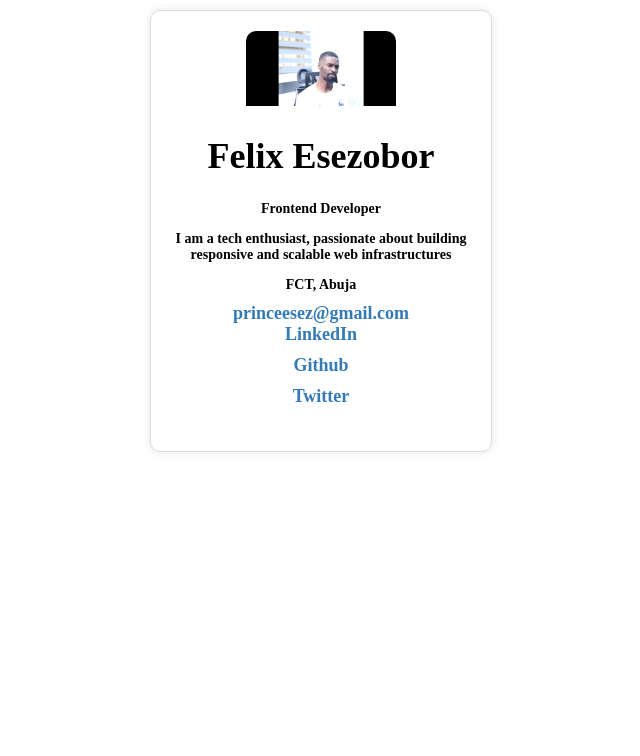
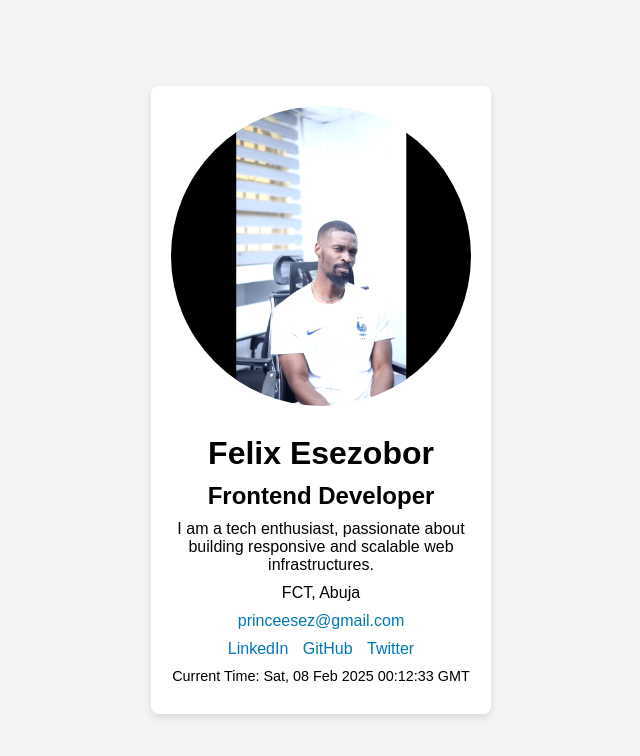
Before and after one commit to Princeesez/Profile-Card, a plain HTML site: page index.html in a window 1280 px wide. Shown: the whole page, without its empty margins (319-959 px from the left). Drawn offline with Linux system fonts and the light colour scheme.

Commit message:
made changes in HTML, CSS and Js

```diff
--- a/index.html
+++ b/index.html
@@ -7,23 +7,21 @@
     <link rel="stylesheet" href="style.css">
 </head>
 <body>
-    <div class="profile-card">
-            <img src="Felix.jpg" alt="Profile Picture" data-testid="profilePicture" class="profile-picture">
 
-        <h1 data-testid="fullName">Felix Esezobor</h1>
-        <p data-testid="jobTitle">Frontend Developer</p>
-        <p data-testid="shortBio" class="shortBio">I am a tech enthusiast, passionate about building responsive and scalable web infrastructures</p>
-        <p data-testid="currentLocation">FCT, Abuja</p>
-                <a href="" data-testid="emailAddress">princeesez@gmail.com</a>
-<ul data-testid="socialLinks">
-    <li><a href="https://www.linkedin.com/in/esezobor-felix-1970a713a/">LinkedIn</a>
-        <li><a href="https://github.com/Princeesez">Github</a>
-                <li><a href="https://x.com/princeesez">Twitter</a>
-    </li>
-</ul>
-<p data-testid="currentTimeUTC" id="currentTimeUTC"></p>
+    <div class="profile-card" data-testid="profileCard">
+    <img src="Felix.jpg" alt="Profile Picture" data-testid="profilePicture" class="profile-picture">
+    <h1 data-testid="fullName">Felix Esezobor</h1>
+    <h2 data-testid="jobTitle">Frontend Developer</h2>
+    <p data-testid="shortBio">I am a tech enthusiast, passionate about building responsive and scalable web infrastructures.</p>
+    <p data-testid="currentLocation">FCT, Abuja</p>
+    <p data-testid="emailAddress"><a href="mailto:princeesez@gmail.com">princeesez@gmail.com</a></p>
+    <div data-testid="socialLinks">
+        <a href="https://www.linkedin.com/in/esezobor-felix-1970a713a/" target="_blank">LinkedIn</a>
+        <a href="https://github.com/princeesez" target="_blank">GitHub</a>
+        <a href="https://twitter.com/princeesez" target="_blank">Twitter</a>
     </div>
-
+    <p data-testid="currentTimeUTC" id="currentTimeUTC"></p>
+</div>
 
     <script src="script.js"></script>
 
--- a/script.js
+++ b/script.js
@@ -1,7 +1,10 @@
-const currentTimeUTCElement = document.getElementById("currentTimeUTC");
-function updateCurrentTimeUTC() {const currentTime = newDate().toUTCString();
-    currentTimeUTCElement.innerText = 'current Time (UTC): $ {currentTime}';
-}
+document.addEventListener('DOMContentLoaded', (event) => {
+    function updateTime() {
+        const currentTimeUTC = new Date().toUTCString();
+        document.getElementById('currentTimeUTC').textContent = `Current Time: ${currentTimeUTC}`;
+    }
 
-updateCurrentTimeUTC();
-setInterval(updateCurrentTimeUTC, 1000)
+    // Update time every second
+    setInterval(updateTime, 1000);
+    updateTime(); // Initial call to avoid one-second delay
+});
--- a/style.css
+++ b/style.css
@@ -1,52 +1,44 @@
-.profile-card {
-    width: 300px;
-    height: 400px;
-    text-align: center;
-    background-color: #fff;
-    margin: 50px auto;
-    padding: 20px;
-    border: 1px solid #ddd;
-    border-radius: 10px;
-    box-shadow: 0 0 10px rgba(0, 0, 0, 0.1);
-}
-
-
-
-.profile-picture {
-width: 50%;
-height: 75px;
-object-fit: cover;
-border-radius: 10px 10px 0 0;
+body {
+    font-family: Arial, sans-serif;
+    background-color: #f4f4f4;
+    margin: 0;
+    padding: 0;
+    display: flex;
+    justify-content: center;
+    align-items: center;
+    height: 100vh;
 }
 
 .profile-card {
-    margin-top: 10px;
-    font-weight: bold;
-    font-size: 18px;
+    background: white;
+    border-radius: 8px;
+    box-shadow: 0 4px 8px rgba(0,0,0,0.1);
+    padding: 20px;
+    max-width: 300px;
+    text-align: center;
 }
 
-.profile-card p {
-    margin-bottom: 10px;
-    font-size: 14px;
+.profile-picture {
+    max-width: 100%;
+    height: auto;
+    border-radius: 50%;
+    margin-bottom: 15px;
 }
 
-.profile-card a {
-    text-decoration: none;
-    color: #337ab7;
+h1, h2 {
+    margin: 10px 0;
 }
 
-.profile-card ul {
-list-style: none;
-padding: 0;
-margin: 0;
+p {
+    margin: 10px 0;
 }
 
-.profile-card li {
-    margin-bottom: 10px;
+a {
+    text-decoration: none;
+    color: #0077B5;
+    margin: 0 5px;
 }
 
 #currentTimeUTC {
-    font-size: 12px;
-    color: #666;
-
+    font-size: 0.9em;
 }
```
